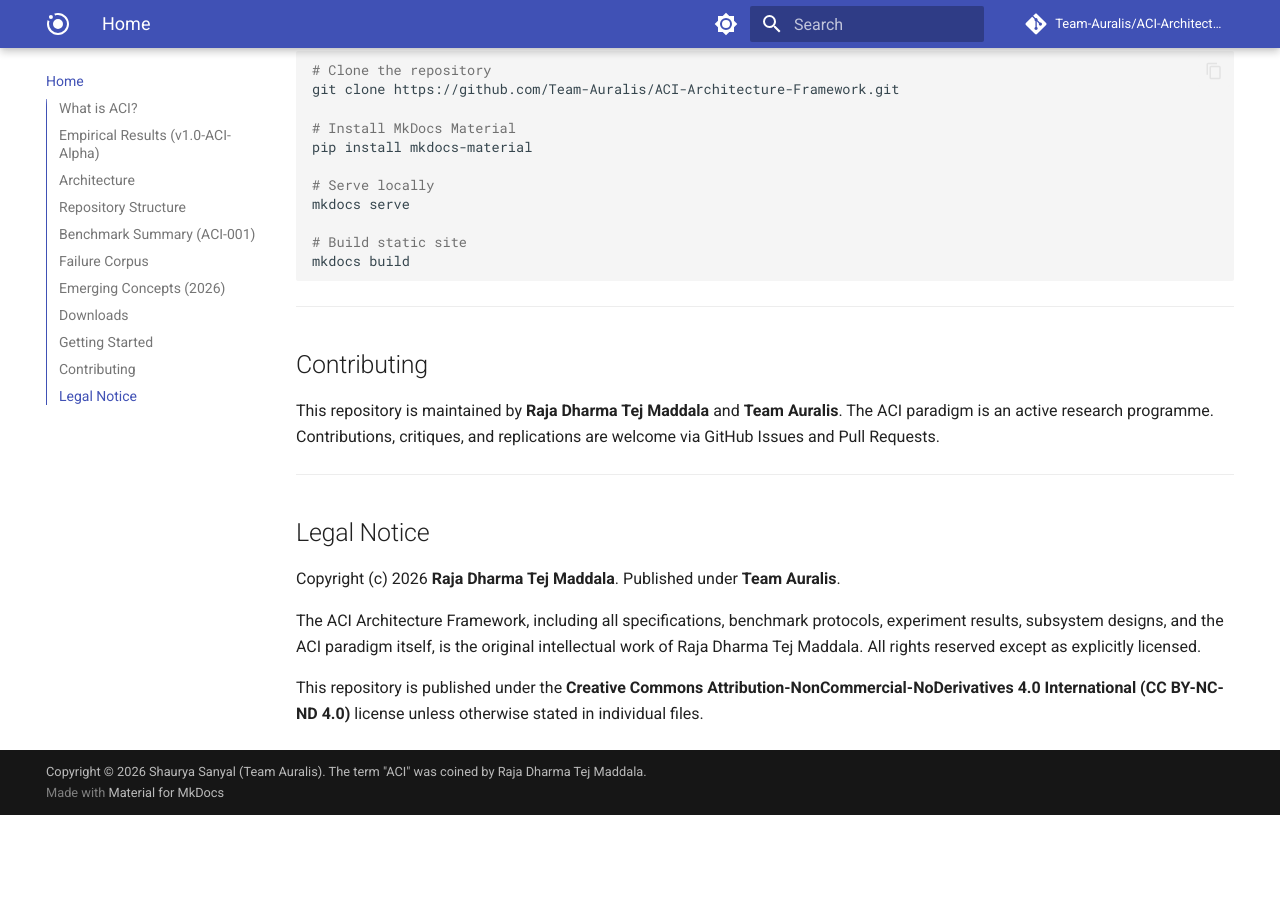
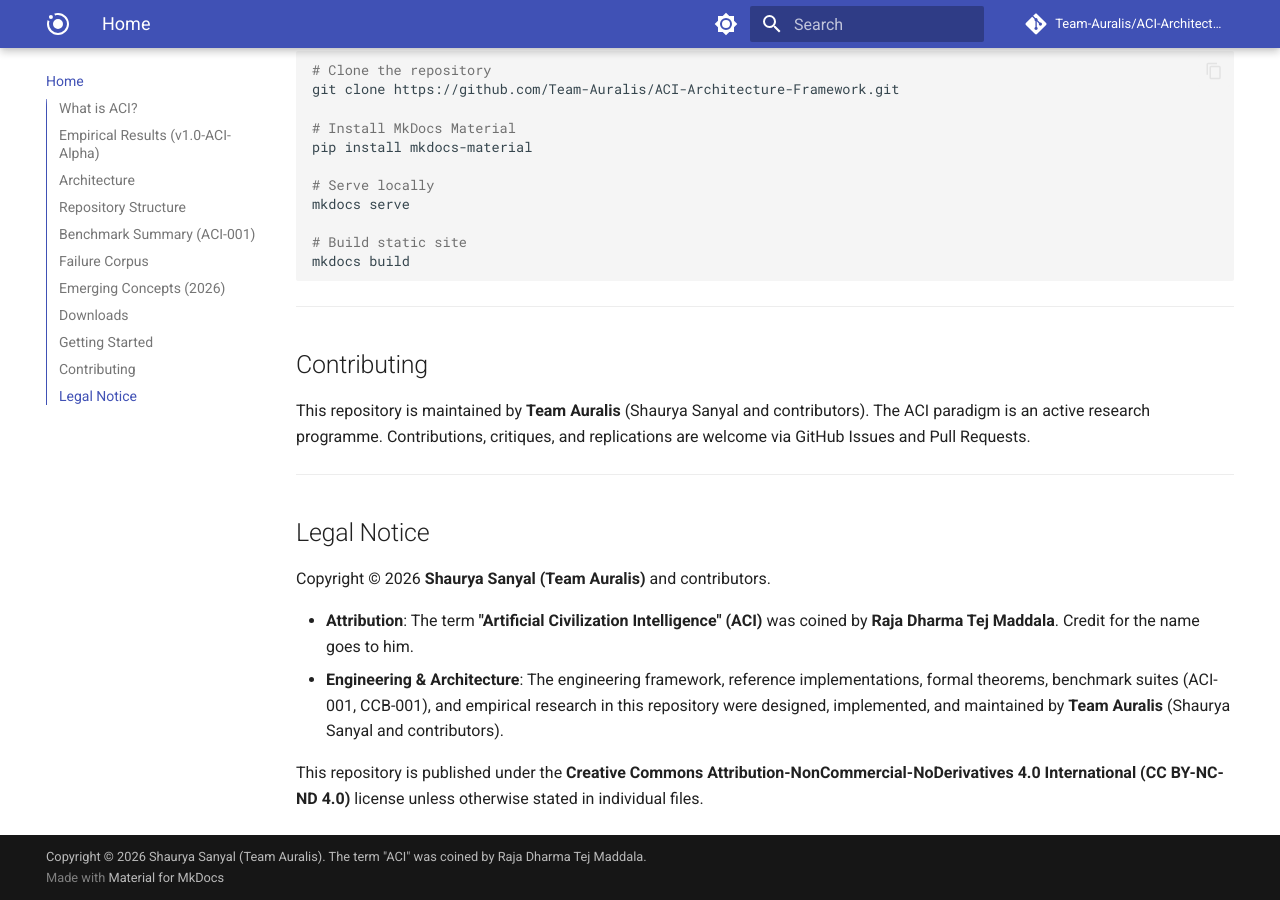
Before and after one commit to Team-Auralis/ACI-Architecture-Framework, an MkDocs documentation site: the page built from docs/index.md, in a window 1280 px wide and 900 px high, scrolled down 4654 px. Built offline with MkDocs 1.6.1 and Material for MkDocs 9.7.7, drawn with Linux system fonts in a browser that asks for light colours; comment, search, counter and statistics services are not loaded; before the commit the page ends 5469 px from its top, so only the background shows below that.

Commit message:
fix(attribution): update copyright to Shaurya Sanyal (Team Auralis) with clear attribution credit to Raja Dharma Tej Maddala for coining the term ACI

```diff
--- a/docs/index.md
+++ b/docs/index.md
@@ -185,14 +185,15 @@ mkdocs build
 
 ## Contributing
 
-This repository is maintained by **Raja Dharma Tej Maddala** and **Team Auralis**. The ACI paradigm is an active research programme. Contributions, critiques, and replications are welcome via GitHub Issues and Pull Requests.
+This repository is maintained by **Team Auralis** (Shaurya Sanyal and contributors). The ACI paradigm is an active research programme. Contributions, critiques, and replications are welcome via GitHub Issues and Pull Requests.
 
 ---
 
 ## Legal Notice
 
-Copyright (c) 2026 **Raja Dharma Tej Maddala**. Published under **Team Auralis**.
+Copyright &copy; 2026 **Shaurya Sanyal (Team Auralis)** and contributors.
 
-The ACI Architecture Framework, including all specifications, benchmark protocols, experiment results, subsystem designs, and the ACI paradigm itself, is the original intellectual work of Raja Dharma Tej Maddala. All rights reserved except as explicitly licensed.
+* **Attribution**: The term **"Artificial Civilization Intelligence" (ACI)** was coined by **Raja Dharma Tej Maddala**. Credit for the name goes to him.
+* **Engineering & Architecture**: The engineering framework, reference implementations, formal theorems, benchmark suites (ACI-001, CCB-001), and empirical research in this repository were designed, implemented, and maintained by **Team Auralis** (Shaurya Sanyal and contributors).
 
 This repository is published under the **Creative Commons Attribution-NonCommercial-NoDerivatives 4.0 International (CC BY-NC-ND 4.0)** license unless otherwise stated in individual files.
```
Also changed, not shown: README.md (+5 -3 lines), site/index.html, site/search/search_index.json, 1 other file.
